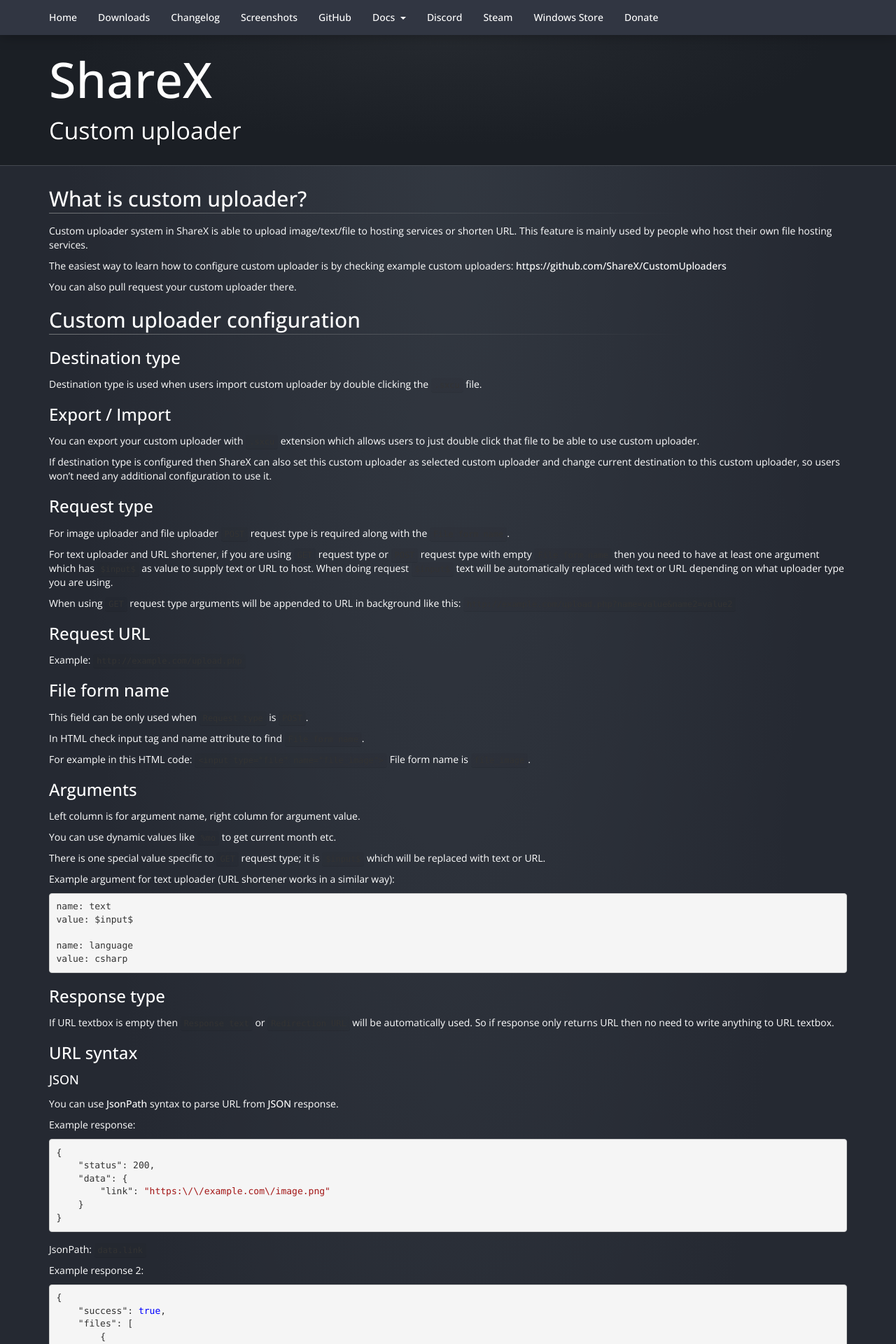
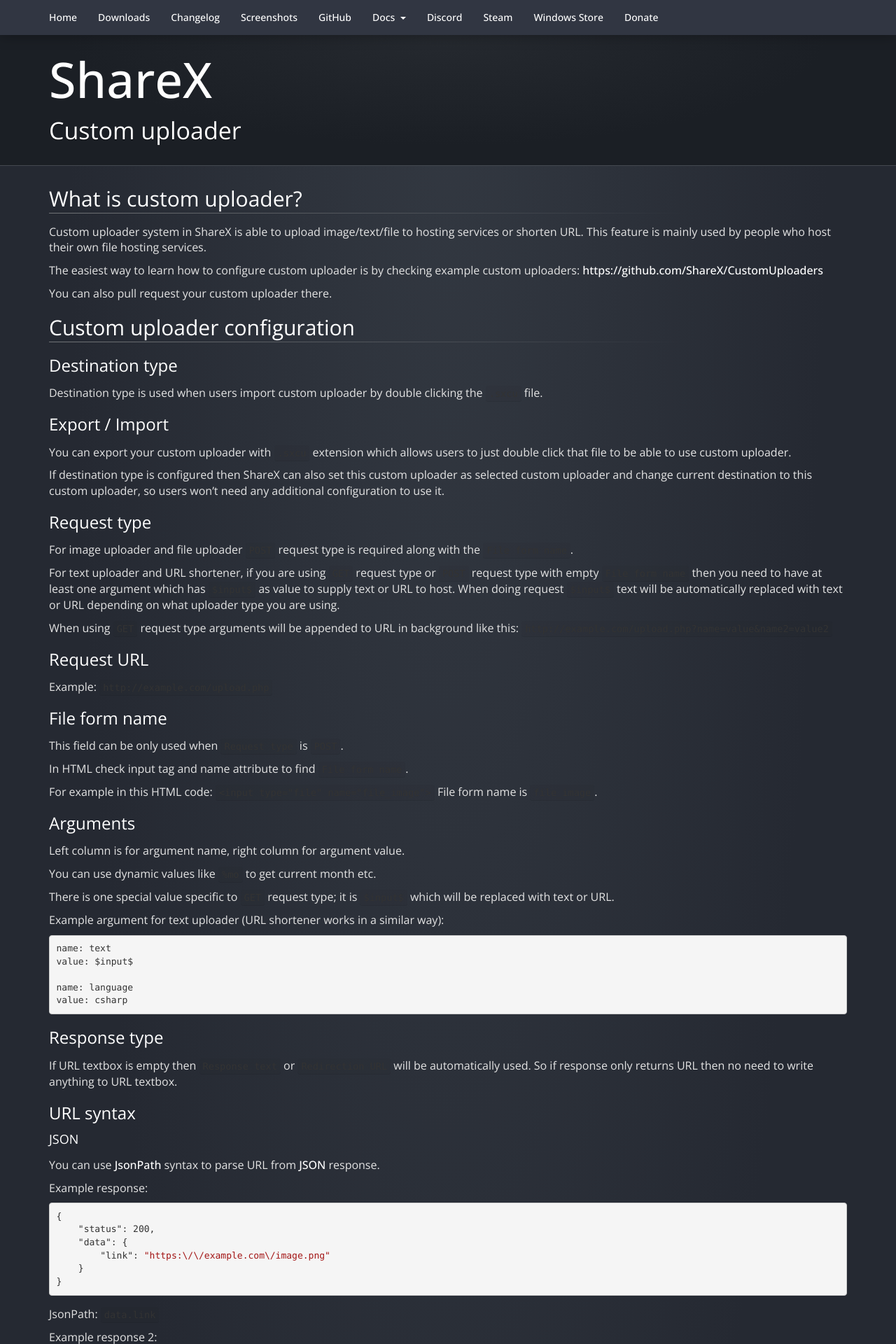
Before and after one commit to ShareX/sharex.github.io, a Jekyll site: the page built from docs/custom-uploader.md, in a window 1280 px wide. Shown: the top 1920 px of the page at 70% size. Built offline with Jekyll 4.4.1, drawn with Linux system fonts in a browser that asks for light colours; nearby versions of some CDN libraries.

Commit message:
Markdown improvements

```diff
--- a/css/main.scss
+++ b/css/main.scss
@@ -469,6 +469,27 @@
 }
 
 .markdown {
+    color: #e4e4e4;
+    font-size: 16px;
+    font-weight: 300;
+
+    a {
+        font-weight: 500;
+    }
+
+    a:hover,
+    a:focus {
+        color: #ffffff;
+    }
+
+    h1,
+    h2,
+    h3,
+    h4 {
+        color: #ffffff;
+        font-weight: 300;
+    }
+
     h2,
     h3,
     h4 {
```
